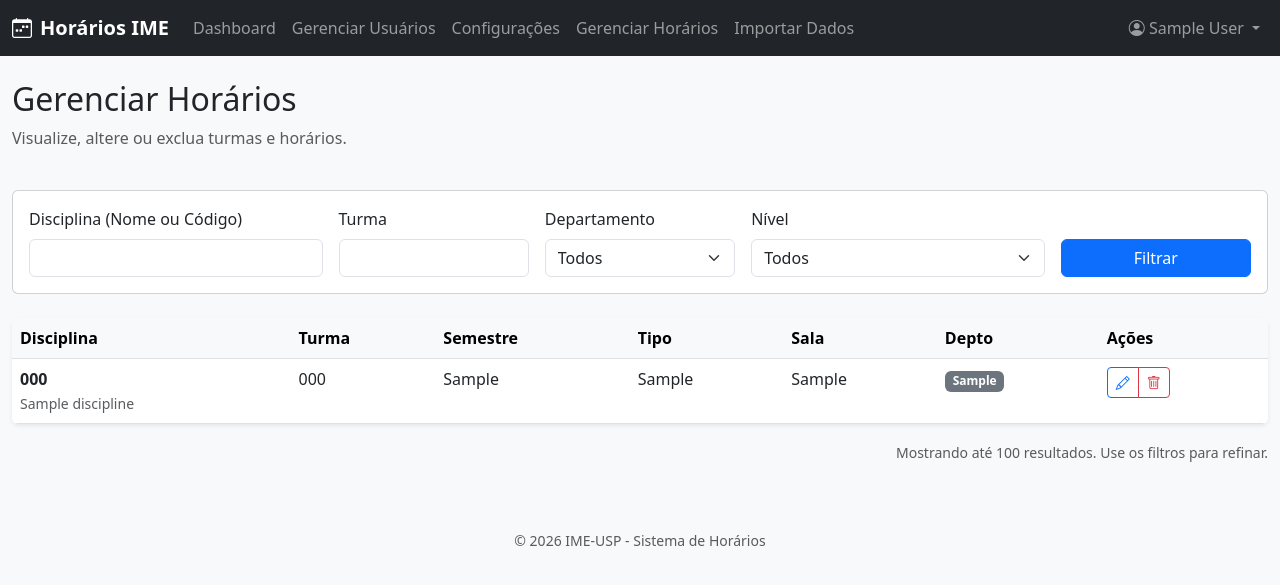
After one commit to luiscarlosdesouza/horarios, a Flask app: page /admin/schedules in a window 1280 px wide. The commit adds this page. Shown: the top 585 px of the page. Run offline with Flask 3, Linux system fonts and the light colour scheme; a user stored in the database is signed in; tables that the repository leaves empty hold one stand-in row (values such as "Sample post").

Commit message:
Feat: Implement Schedule Management (CRUD) for Admins/Operators

```diff
--- a/blueprints/admin.py
+++ b/blueprints/admin.py
@@ -139,8 +139,93 @@ def delete_user(user_id):
             flash('Usuário excluído.', 'success')
     return redirect(url_for('admin.users_list'))
 
+# --- Schedule Management ---
+
+from models import Class, Discipline, Schedule, Professor
+from sqlalchemy import or_
+
+@admin_bp.route('/schedules')
+@login_required
+def schedules_list():
+    if current_user.role not in ['admin', 'operator']:
+        flash('Acesso negado.', 'danger')
+        return redirect(url_for('main.index'))
+
+    # Filters
+    discipline_filter = request.args.get('discipline')
+    class_filter = request.args.get('class_code')
+    department_filter = request.args.get('department')
+    level_filter = request.args.get('degree_level')
+
+    query = Class.query.join(Discipline)
+
+    if discipline_filter:
+        query = query.filter(
+            or_(
+                Discipline.code.ilike(f'%{discipline_filter}%'),
+                Discipline.name.ilike(f'%{discipline_filter}%')
+            )
+        )
+
+    if class_filter:
+        query = query.filter(Class.code.ilike(f'%{class_filter}%'))
+
+    if department_filter:
+        query = query.filter(Discipline.department == department_filter)
+
+    if level_filter:
+        query = query.filter(Discipline.degree_level == level_filter)
+
+    # Pagination (Limit to 50 for performance if no filter, or all if filtered? Let's limit 100)
+    schedules = query.limit(100).all()
+
+    return render_template('admin/schedules.html', classes=schedules)
+
+@admin_bp.route('/schedules/edit/<int:class_id>', methods=['GET', 'POST'])
+@login_required
+def edit_schedule(class_id):
+    if current_user.role not in ['admin', 'operator']:
+        flash('Acesso negado.', 'danger')
+        return redirect(url_for('main.index'))
+
+    class_obj = Class.query.get_or_404(class_id)
+
+    if request.method == 'POST':
+        class_obj.class_type = request.form.get('class_type')
+        class_obj.room = request.form.get('room')
+        class_obj.semester = request.form.get('semester')
+        # We could allow editing code, but be careful with discipline relation
+
+        db.session.commit()
+        flash('Turma atualizada com sucesso!', 'success')
+        return redirect(url_for('admin.schedules_list'))
+
+    return render_template('admin/edit_schedule.html', class_obj=class_obj)
+
+@admin_bp.route('/schedules/delete/<int:class_id>', methods=['POST'])
+@login_required
+def delete_schedule(class_id):
+    if current_user.role not in ['admin', 'operator']:
+        flash('Acesso negado.', 'danger')
+        return redirect(url_for('main.index'))
+
+    class_obj = Class.query.get_or_404(class_id)
+
+    # Process cleanup (Cascading deletes if not handled by DB needs manual cleanup)
+    # SQLAlchemy relationship handles cascades usually if configured,
+    # but let's manual delete schedules just in case to be safe if cascade isn't set.
+    Schedule.query.filter_by(class_id=class_obj.id).delete()
+    # Also remove professors link??
+    # ClassProfessor.query.filter_by(class_id=class_obj.id).delete()
+    # (Assuming we have imported ClassProfessor model, let's check imports)
+
+    db.session.delete(class_obj)
+    db.session.commit()
+
+    flash('Turma excluída com sucesso.', 'success')
+    return redirect(url_for('admin.schedules_list'))
+
 # --- Global Settings ---
-
 from models import GlobalSettings
 
 @admin_bp.route('/settings', methods=['GET', 'POST'])
--- /dev/null
+++ b/templates/admin/schedules.html
@@ -0,0 +1,131 @@
+{% extends "base.html" %}
+
+{% block content %}
+<div class="row mb-4">
+    <div class="col-md-8">
+        <h2>Gerenciar Horários</h2>
+        <p class="text-muted">Visualize, altere ou exclua turmas e horários.</p>
+    </div>
+</div>
+
+<!-- Filters -->
+<div class="card mb-4">
+    <div class="card-body">
+        <form method="GET" class="row g-3">
+            <div class="col-md-3">
+                <label for="discipline" class="form-label">Disciplina (Nome ou Código)</label>
+                <input type="text" class="form-control" id="discipline" name="discipline"
+                    value="{{ request.args.get('discipline', '') }}">
+            </div>
+            <div class="col-md-2">
+                <label for="class_code" class="form-label">Turma</label>
+                <input type="text" class="form-control" id="class_code" name="class_code"
+                    value="{{ request.args.get('class_code', '') }}">
+            </div>
+            <div class="col-md-2">
+                <label for="department" class="form-label">Departamento</label>
+                <select class="form-select" id="department" name="department">
+                    <option value="">Todos</option>
+                    <option value="MAC" {% if request.args.get('department')=='MAC' %}selected{% endif %}>MAC</option>
+                    <option value="MAE" {% if request.args.get('department')=='MAE' %}selected{% endif %}>MAE</option>
+                    <option value="MAT" {% if request.args.get('department')=='MAT' %}selected{% endif %}>MAT</option>
+                    <option value="MAP" {% if request.args.get('department')=='MAP' %}selected{% endif %}>MAP</option>
+                </select>
+            </div>
+            <div class="col-md-3">
+                <label for="degree_level" class="form-label">Nível</label>
+                <select class="form-select" id="degree_level" name="degree_level">
+                    <option value="">Todos</option>
+                    <option value="Graduação" {% if request.args.get('degree_level')=='Graduação' %}selected{% endif %}>
+                        Graduação</option>
+                    <option value="Pós-Graduação" {% if request.args.get('degree_level')=='Pós-Graduação' %}selected{%
+                        endif %}>Pós-Graduação</option>
+                </select>
+            </div>
+            <div class="col-md-2 d-flex align-items-end">
+                <button type="submit" class="btn btn-primary w-100">Filtrar</button>
+            </div>
+        </form>
+    </div>
+</div>
+
+<!-- Results Table -->
+<div class="table-responsive bg-white rounded shadow-sm">
+    <table class="table table-hover mb-0">
+        <thead class="table-light">
+            <tr>
+                <th>Disciplina</th>
+                <th>Turma</th>
+                <th>Semestre</th>
+                <th>Tipo</th>
+                <th>Sala</th>
+                <th>Depto</th>
+                <th>Ações</th>
+            </tr>
+        </thead>
+        <tbody>
+            {% for class_obj in classes %}
+            <tr>
+                <td>
+                    <strong>{{ class_obj.discipline.code }}</strong><br>
+                    <small class="text-muted">{{ class_obj.discipline.name }}</small>
+                </td>
+                <td>{{ class_obj.code }}</td>
+                <td>{{ class_obj.semester }}</td>
+                <td>{{ class_obj.class_type or '-' }}</td>
+                <td>{{ class_obj.room or '-' }}</td>
+                <td><span class="badge bg-secondary">{{ class_obj.discipline.department }}</span></td>
+                <td>
+                    <div class="btn-group btn-group-sm">
+                        <a href="{{ url_for('admin.edit_schedule', class_id=class_obj.id) }}"
+                            class="btn btn-outline-primary" title="Editar">
+                            <i class="bi bi-pencil"></i>
+                        </a>
+                        <button type="button" class="btn btn-outline-danger" data-bs-toggle="modal"
+                            data-bs-target="#deleteModal{{ class_obj.id }}" title="Excluir">
+                            <i class="bi bi-trash"></i>
+                        </button>
+                    </div>
+
+                    <!-- Delete Modal -->
+                    <div class="modal fade" id="deleteModal{{ class_obj.id }}" tabindex="-1" aria-hidden="true">
+                        <div class="modal-dialog">
+                            <div class="modal-content">
+                                <div class="modal-header">
+                                    <h5 class="modal-title">Confirmar Exclusão</h5>
+                                    <button type="button" class="btn-close" data-bs-dismiss="modal"
+                                        aria-label="Close"></button>
+                                </div>
+                                <div class="modal-body">
+                                    <p>Tem certeza que deseja excluir a turma <b>{{ class_obj.code }}</b> de <b>{{
+                                            class_obj.discipline.code }}</b>?</p>
+                                    <p class="text-danger"><small>Isso apagará também os horários associados.</small>
+                                    </p>
+                                </div>
+                                <div class="modal-footer">
+                                    <button type="button" class="btn btn-secondary"
+                                        data-bs-dismiss="modal">Cancelar</button>
+                                    <form action="{{ url_for('admin.delete_schedule', class_id=class_obj.id) }}"
+                                        method="POST">
+                                        <button type="submit" class="btn btn-danger">Excluir</button>
+                                    </form>
+                                </div>
+                            </div>
+                        </div>
+                    </div>
+                </td>
+            </tr>
+            {% else %}
+            <tr>
+                <td colspan="7" class="text-center py-4">Nenhuma turma encontrada.</td>
+            </tr>
+            {% endfor %}
+        </tbody>
+    </table>
+</div>
+
+<div class="mt-3 text-muted text-end">
+    <small>Mostrando até 100 resultados. Use os filtros para refinar.</small>
+</div>
+
+{% endblock %}
--- a/templates/base.html
+++ b/templates/base.html
@@ -40,6 +40,9 @@
                     </li>
                     {% endif %}
                     {% if current_user.role in ['admin', 'operator'] %}
+                    <li class="nav-item">
+                        <a class="nav-link" href="{{ url_for('admin.schedules_list') }}">Gerenciar Horários</a>
+                    </li>
                     <li class="nav-item">
                         <a class="nav-link" href="{{ url_for('admin.upload_csv') }}">Importar Dados</a>
                     </li>
```
Also changed, not shown: templates/admin/edit_schedule.html (added, +59 -0 lines).
